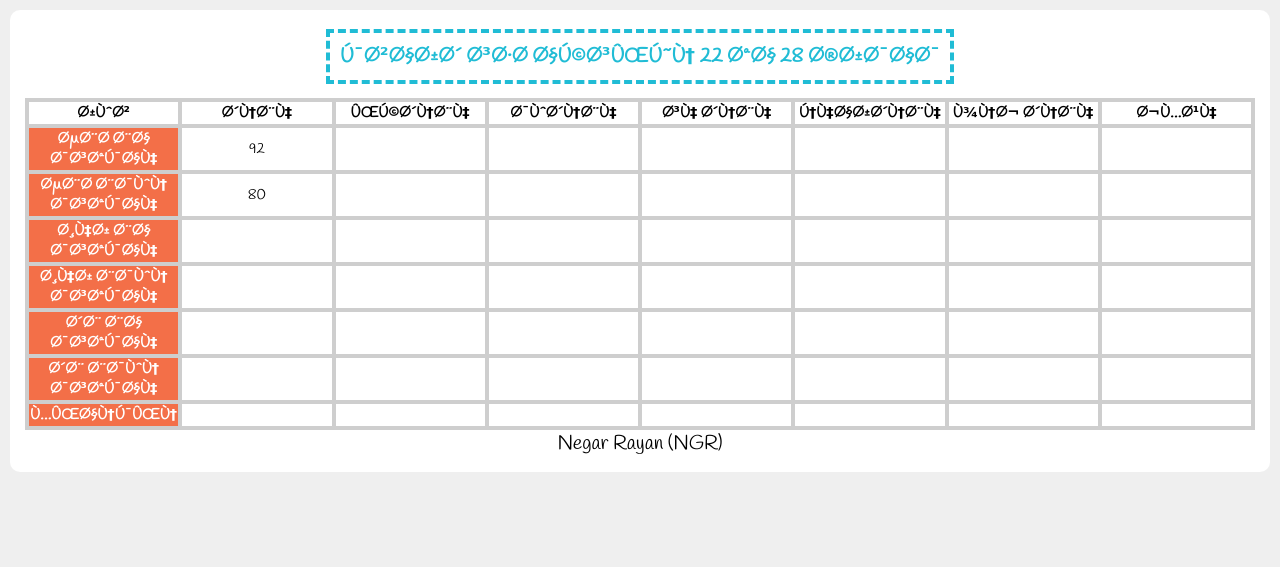
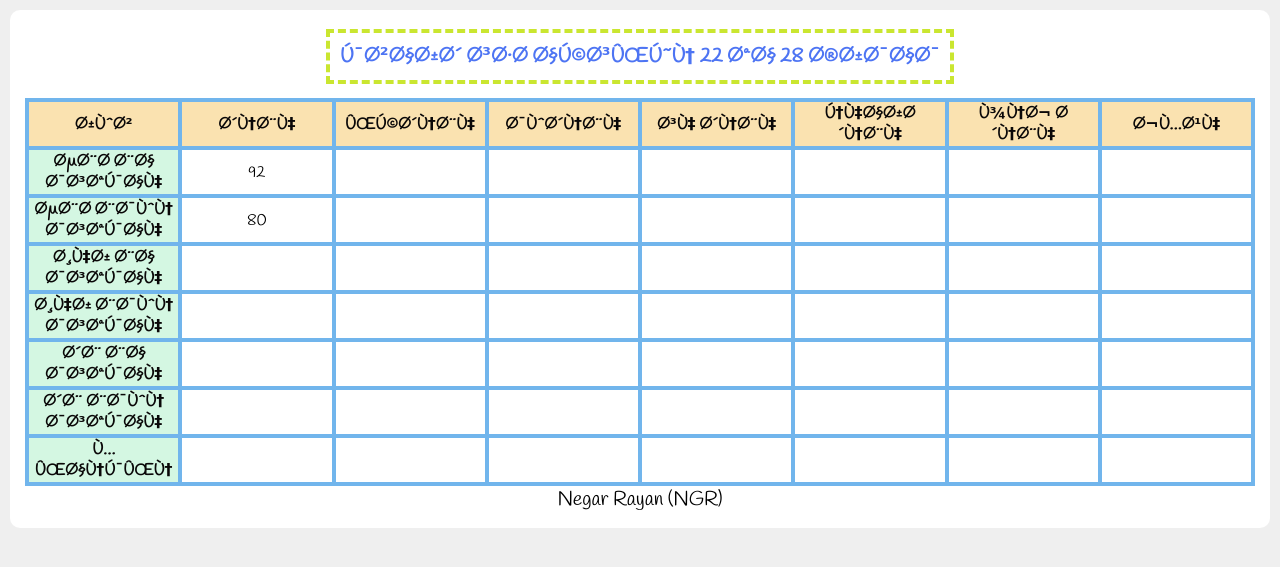
Before and after one commit to NGR41-git/NGR41-git.github.io, a PHP site: page / in a window 1280 px wide. Shown: the top 567 px of the page. Run offline with PHP 8.4, Linux system fonts and the light colour scheme.

Commit message:
Update sololearn.css

```diff
--- a/sololearn.css
+++ b/sololearn.css
@@ -13,13 +13,13 @@
 }
 h1 {
     font-size: 15pt;
-    color: #20bcd5;
+    color: #4d74f3;
     text-align: center;
     padding: 18px 0 18px 0;
     margin: 0 0 10px 0;
 }
 h1 span {
-    border: 4px dashed #20bcd5;
+    border: 4px dashed #cae630;
     padding: 10px;
 }
 p {
@@ -50,7 +50,7 @@
 }
 #header p {
     font-size: 25pt;
-    color: #3b464c;
+    color: #4c3b45;
     padding-top: 5px;
     margin: 0;
     font-weight: bold;
@@ -63,19 +63,23 @@
 }
 table {
     width: 100%;
-    font-size: 11pt;
+    font-size: 12pt;
 }
 table, th, td {
-    border: 4px solid #cecece;
+    border: 4px solid #71b5ec;
     border-collapse: collapse;
     text-align: center;
     table-layout: fixed;
 }
 .selected {
-    background-color: #f36f48;
+    background-color: #d4f7e2;
     font-weight: bold;
-    color: white;
+    color: rgb(10, 8, 8);
 }
+.selected_2{
+    background-color: #fae2b0;
+    font-weight: bold;
+    color: rgb(10, 8, 8);
 li {
     margin-bottom: 15px;
     font-weight: bold;
```
